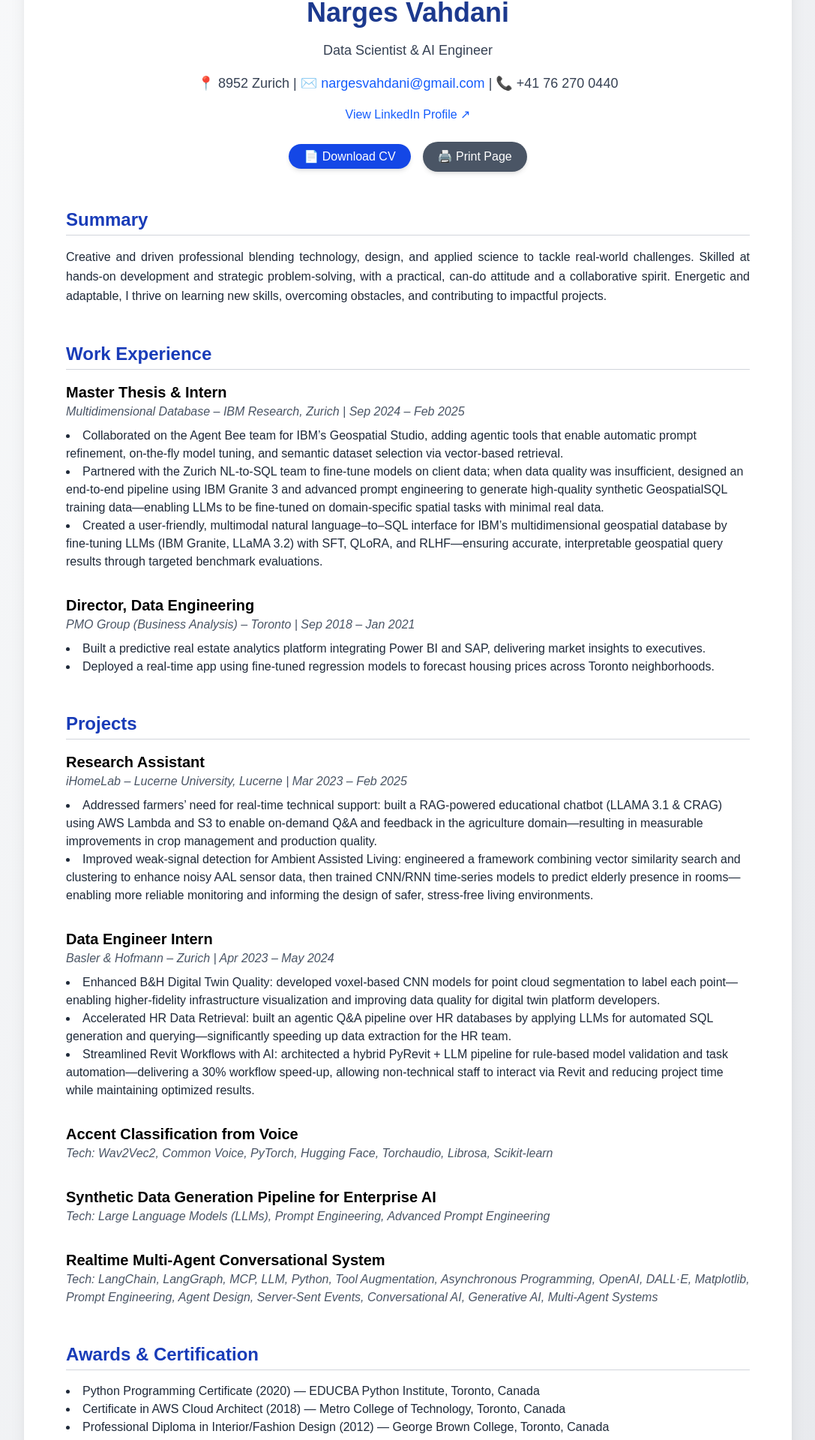
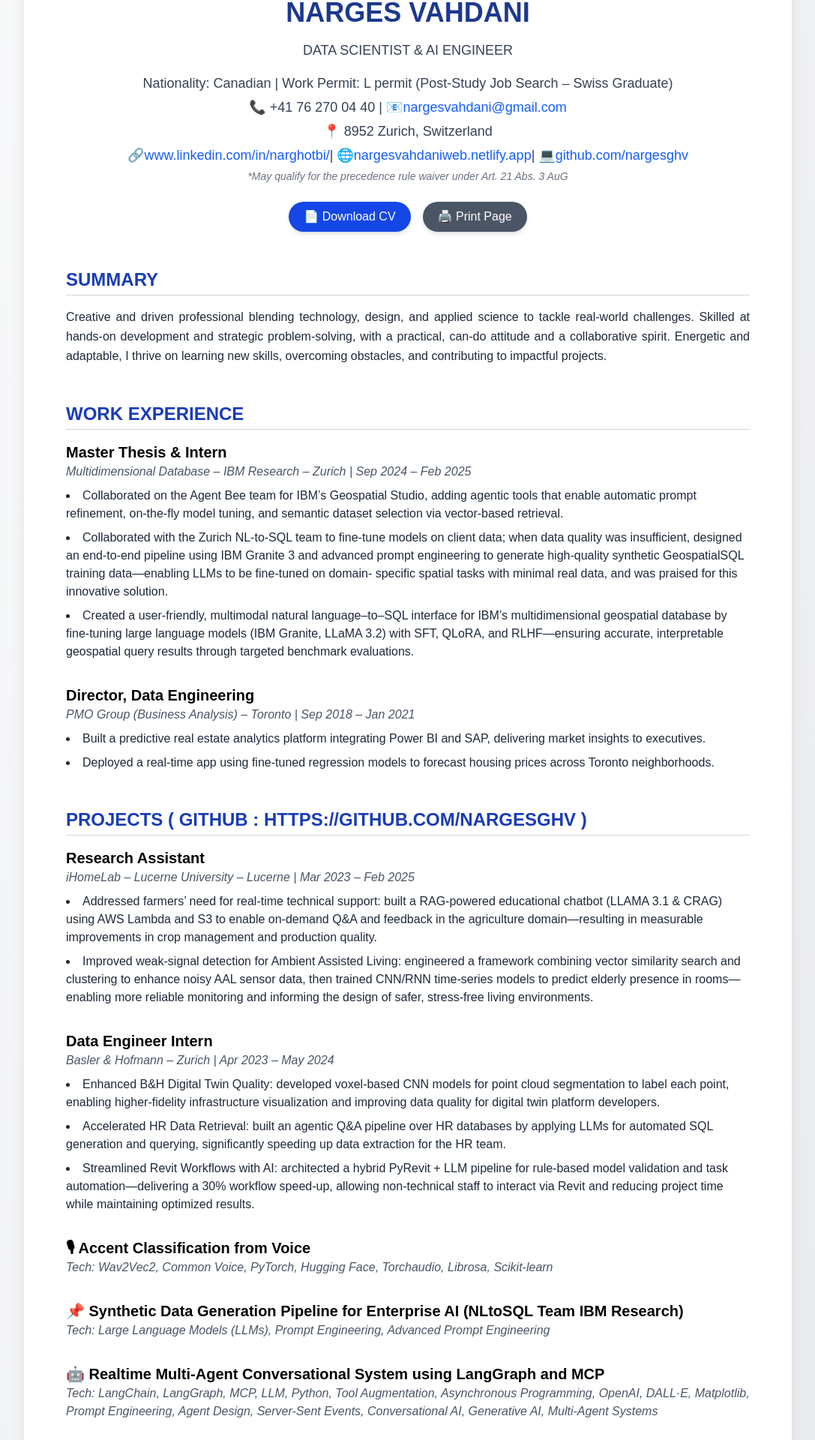
Before and after one commit to nargesghv/my-cv-site, a Next.js app: page /cv in a window 1280 px wide. Shown: the part 400-2320 px from the top of the page at 75% size, without its empty margins (96-1183 px from the left). Built offline with nearby package versions, Linux system fonts and the light colour scheme.

Commit message:
Update CVPage & ProjectsPage, add new project entries and assets

```diff
--- a/src/app/cv/page.tsx
+++ b/src/app/cv/page.tsx
@@ -26,10 +26,10 @@ export default function CVPage() {
       <nav className="flex justify-between items-center px-6 md:px-10 py-4 bg-white/60 dark:bg-gray-800/80 backdrop-blur-lg shadow-md sticky top-0 z-50 mb-8 rounded-xl">
         <div>
           <h1 className="text-xl md:text-2xl font-bold text-blue-900 dark:text-white">
-            Narges Vahdani
+            NARGES VAHDANI
           </h1>
           <h2 className="text-sm md:text-base text-gray-600 dark:text-gray-300">
-            Data Scientist &amp; AI Engineer
+            DATA SCIENTIST & AI ENGINEER
           </h2>
         </div>
         <div className="flex gap-4 items-center">
@@ -56,8 +56,8 @@ export default function CVPage() {
       </nav>
 
       <section className="max-w-5xl mx-auto bg-white dark:bg-gray-900 p-8 md:p-14 shadow-xl rounded-3xl space-y-12 print:shadow-none print:bg-white animate-fade-in">
-        {/* Header */}
-        <header className="text-center space-y-4">
+        {/* Header & Contact */}
+        <header className="space-y-4">
           <div className="flex flex-col items-center justify-center gap-4">
             <Image
               src="/profile.jpg"
@@ -67,29 +67,56 @@ export default function CVPage() {
               className="rounded-full border-4 border-blue-200 shadow-md"
             />
             <h1 className="text-4xl font-bold text-blue-900 dark:text-white">
-              Narges Vahdani
+              NARGES VAHDANI
             </h1>
             <h2 className="text-lg font-medium text-gray-700 dark:text-gray-300">
-              Data Scientist &amp; AI Engineer
+              DATA SCIENTIST & AI ENGINEER
             </h2>
+          </div>
+          <div className="text-center space-y-1">
             <p className="text-md md:text-lg text-gray-700 dark:text-gray-300">
-              📍 8952 Zurich | ✉️{' '}
-              <a
-                href="mailto:nargesvahdani@gmail.com"
-                className="text-blue-600 hover:underline"
-              >
+              Nationality: Canadian | Work Permit: L permit (Post-Study Job Search – Swiss Graduate)
+            </p>
+            <p className="text-md md:text-lg text-gray-700 dark:text-gray-300">
+              📞 +41 76 270 04 40  | 📧
+              <a href="mailto:nargesvahdani@gmail.com" className="text-blue-600 hover:underline">
                 nargesvahdani@gmail.com
-              </a>{' '}
-              | 📞 +41 76 270 0440
+              </a>
             </p>
+            <p className="text-md md:text-lg text-gray-700 dark:text-gray-300">
+              📍 8952 Zurich, Switzerland
+            </p>
+            <p className="text-md md:text-lg text-gray-700 dark:text-gray-300">
+              🔗
               <a
                 href="https://www.linkedin.com/in/narghotbi/"
-              className="text-blue-600 hover:underline font-medium"
+                className="text-blue-600 hover:underline"
                 target="_blank"
               >
-              View LinkedIn Profile ↗
+                www.linkedin.com/in/narghotbi/
               </a>
-            <div className="space-x-4 pt-2 print:hidden">
+                |  🌐
+              <a
+                href="https://nargesvahdaniweb.netlify.app/"
+                className="text-blue-600 hover:underline"
+                target="_blank"
+              >
+                nargesvahdaniweb.netlify.app
+              </a>
+                |  💻
+              <a
+                href="https://github.com/nargesghv"
+                className="text-blue-600 hover:underline"
+                target="_blank"
+              >
+                github.com/nargesghv
+              </a>
+            </p>
+            <p className="text-sm italic text-gray-500 dark:text-gray-400">
+              *May qualify for the precedence rule waiver under Art. 21 Abs. 3 AuG
+            </p>
+          </div>
+          <div className="flex justify-center space-x-4 pt-2 print:hidden">
             <a
               href="/Narges-Vahdani-CV.pdf"
               download
@@ -104,60 +131,63 @@ export default function CVPage() {
               🖨️ Print Page
             </button>
           </div>
-          </div>
         </header>
 
         {/* Summary */}
         <section>
           <h2 className="text-2xl font-semibold border-b border-gray-300 pb-1 mb-4 text-blue-800 dark:text-blue-300">
-            Summary
+            SUMMARY
           </h2>
           <p className="text-justify text-gray-800 dark:text-gray-300 leading-relaxed">
-            Creative and driven professional blending technology, design, and applied science to tackle
-            real-world challenges. Skilled at hands-on development and strategic problem-solving, with
-            a practical, can-do attitude and a collaborative spirit. Energetic and adaptable, I thrive on
-            learning new skills, overcoming obstacles, and contributing to impactful projects.
+            Creative and driven professional blending technology, design, and applied science to tackle real-world
+            challenges. Skilled at hands-on development and strategic problem-solving, with a practical, can-do attitude
+            and a collaborative spirit. Energetic and adaptable, I thrive on learning new skills, overcoming obstacles,
+            and contributing to impactful projects.
           </p>
         </section>
 
-        {/* Work Experiences */}
+        {/* Work Experience */}
         <section>
           <h2 className="text-2xl font-semibold border-b border-gray-300 pb-1 mb-4 text-blue-800 dark:text-blue-300">
-            Work Experience
+            WORK EXPERIENCE
           </h2>
           <div className="space-y-8">
             {/* IBM Research */}
             <div>
-              <h3 className="text-xl font-bold">Master Thesis &amp; Intern</h3>
+              <h3 className="text-xl font-bold">
+                Master Thesis &amp; Intern
+              </h3>
               <p className="italic text-gray-600 dark:text-gray-400">
-                Multidimensional Database – IBM Research, Zurich | Sep 2024 – Feb 2025
+                Multidimensional Database – IBM Research – Zurich  |  Sep 2024 – Feb 2025
               </p>
-              <ul className="list-disc list-inside mt-2 text-gray-800 dark:text-gray-300">
+              <ul className="list-disc list-inside mt-2 text-gray-800 dark:text-gray-300 space-y-2">
                 <li>
                   Collaborated on the Agent Bee team for IBM’s Geospatial Studio, adding agentic tools that enable automatic
                   prompt refinement, on-the-fly model tuning, and semantic dataset selection via vector-based retrieval.
                 </li>
                 <li>
-                  Partnered with the Zurich NL-to-SQL team to fine-tune models on client data; when data quality was insufficient,
-                  designed an end-to-end pipeline using IBM Granite 3 and advanced prompt engineering to generate high-quality
-                  synthetic GeospatialSQL training data—enabling LLMs to be fine-tuned on domain-specific spatial tasks with
-                  minimal real data.
+                  Collaborated with the Zurich NL-to-SQL team to fine-tune models on client data; when data quality was
+                  insufficient, designed an end-to-end pipeline using IBM Granite 3 and advanced prompt engineering to
+                  generate high-quality synthetic GeospatialSQL training data—enabling LLMs to be fine-tuned on domain-
+                  specific spatial tasks with minimal real data, and was praised for this innovative solution.
                 </li>
                 <li>
                   Created a user-friendly, multimodal natural language–to–SQL interface for IBM’s multidimensional geospatial
-                  database by fine-tuning LLMs (IBM Granite, LLaMA 3.2) with SFT, QLoRA, and RLHF—ensuring accurate, interpretable
-                  geospatial query results through targeted benchmark evaluations.
+                  database by fine-tuning large language models (IBM Granite, LLaMA 3.2) with SFT, QLoRA, and RLHF—ensuring
+                  accurate, interpretable geospatial query results through targeted benchmark evaluations.
                 </li>
               </ul>
             </div>
 
             {/* PMO Group */}
             <div>
-              <h3 className="text-xl font-bold">Director, Data Engineering</h3>
+              <h3 className="text-xl font-bold">
+                Director, Data Engineering
+              </h3>
               <p className="italic text-gray-600 dark:text-gray-400">
-                PMO Group (Business Analysis) – Toronto | Sep 2018 – Jan 2021
+                PMO Group (Business Analysis) – Toronto  |  Sep 2018 – Jan 2021
               </p>
-              <ul className="list-disc list-inside mt-2 text-gray-800 dark:text-gray-300">
+              <ul className="list-disc list-inside mt-2 text-gray-800 dark:text-gray-300 space-y-2">
                 <li>
                   Built a predictive real estate analytics platform integrating Power BI and SAP, delivering market insights to executives.
                 </li>
@@ -172,26 +202,25 @@ export default function CVPage() {
         {/* Projects */}
         <section>
           <h2 className="text-2xl font-semibold border-b border-gray-300 pb-1 mb-4 text-blue-800 dark:text-blue-300">
-            Projects
+            PROJECTS  ( GITHUB : HTTPS://GITHUB.COM/NARGESGHV )
           </h2>
           <div className="space-y-8">
             {/* iHomeLab */}
             <div>
               <h3 className="text-xl font-bold">Research Assistant</h3>
               <p className="italic text-gray-600 dark:text-gray-400">
-                iHomeLab – Lucerne University, Lucerne | Mar 2023 – Feb 2025
+                iHomeLab – Lucerne University – Lucerne  |  Mar 2023 – Feb 2025
               </p>
-              <ul className="list-disc list-inside mt-2 text-gray-800 dark:text-gray-300">
+              <ul className="list-disc list-inside mt-2 text-gray-800 dark:text-gray-300 space-y-2">
                 <li>
-                  Addressed farmers’ need for real-time technical support: built a RAG-powered educational chatbot
-                  (LLAMA 3.1 &amp; CRAG) using AWS Lambda and S3 to enable on-demand Q&amp;A and feedback in the agriculture
-                  domain—resulting in measurable improvements in crop management and production quality.
+                  Addressed farmers’ need for real-time technical support: built a RAG-powered educational chatbot (LLAMA 3.1 & CRAG)
+                  using AWS Lambda and S3 to enable on-demand Q&amp;A and feedback in the agriculture domain—resulting in measurable
+                  improvements in crop management and production quality.
                 </li>
                 <li>
                   Improved weak-signal detection for Ambient Assisted Living: engineered a framework combining vector similarity
-                  search and clustering to enhance noisy AAL sensor data, then trained CNN/RNN time-series models to predict
-                  elderly presence in rooms—enabling more reliable monitoring and informing the design of safer, stress-free
-                  living environments.
+                  search and clustering to enhance noisy AAL sensor data, then trained CNN/RNN time-series models to predict elderly
+                  presence in rooms—enabling more reliable monitoring and informing the design of safer, stress-free living environments.
                 </li>
               </ul>
             </div>
@@ -200,39 +229,40 @@ export default function CVPage() {
             <div>
               <h3 className="text-xl font-bold">Data Engineer Intern</h3>
               <p className="italic text-gray-600 dark:text-gray-400">
-                Basler &amp; Hofmann – Zurich | Apr 2023 – May 2024
+                Basler &amp; Hofmann – Zurich  |  Apr 2023 – May 2024
               </p>
-              <ul className="list-disc list-inside mt-2 text-gray-800 dark:text-gray-300">
+              <ul className="list-disc list-inside mt-2 text-gray-800 dark:text-gray-300 space-y-2">
                 <li>
-                  Enhanced B&amp;H Digital Twin Quality: developed voxel-based CNN models for point cloud segmentation to label
-                  each point—enabling higher-fidelity infrastructure visualization and improving data quality for digital twin
-                  platform developers.
+                  Enhanced B&amp;H Digital Twin Quality: developed voxel-based CNN models for point cloud segmentation to label each point,
+                  enabling higher-fidelity infrastructure visualization and improving data quality for digital twin platform developers.
                 </li>
                 <li>
-                  Accelerated HR Data Retrieval: built an agentic Q&amp;A pipeline over HR databases by applying LLMs for automated
-                  SQL generation and querying—significantly speeding up data extraction for the HR team.
+                  Accelerated HR Data Retrieval: built an agentic Q&amp;A pipeline over HR databases by applying LLMs for automated SQL
+                  generation and querying, significantly speeding up data extraction for the HR team.
                 </li>
                 <li>
-                  Streamlined Revit Workflows with AI: architected a hybrid PyRevit + LLM pipeline for rule-based model validation
-                  and task automation—delivering a 30% workflow speed-up, allowing non-technical staff to interact via Revit and
-                  reducing project time while maintaining optimized results.
+                  Streamlined Revit Workflows with AI: architected a hybrid PyRevit + LLM pipeline for rule-based model validation and task
+                  automation—delivering a 30% workflow speed-up, allowing non-technical staff to interact via Revit and reducing project time
+                  while maintaining optimized results.
                 </li>
               </ul>
             </div>
 
             {/* Standalone Projects */}
             <div>
-              <h3 className="text-xl font-bold">Accent Classification from Voice</h3>
-              <p className="italic text-gray-600 dark:text-gray-400">Tech: Wav2Vec2, Common Voice, PyTorch, Hugging Face, Torchaudio, Librosa, Scikit-learn</p>
+              <h3 className="text-xl font-bold">🎙 Accent Classification from Voice</h3>
+              <p className="italic text-gray-600 dark:text-gray-400">
+                Tech: Wav2Vec2, Common Voice, PyTorch, Hugging Face, Torchaudio, Librosa, Scikit-learn
+              </p>
             </div>
             <div>
-              <h3 className="text-xl font-bold">Synthetic Data Generation Pipeline for Enterprise AI</h3>
+              <h3 className="text-xl font-bold">📌 Synthetic Data Generation Pipeline for Enterprise AI (NLtoSQL Team IBM Research)</h3>
               <p className="italic text-gray-600 dark:text-gray-400">
                 Tech: Large Language Models (LLMs), Prompt Engineering, Advanced Prompt Engineering
               </p>
             </div>
             <div>
-              <h3 className="text-xl font-bold">Realtime Multi-Agent Conversational System</h3>
+              <h3 className="text-xl font-bold">🤖 Realtime Multi-Agent Conversational System using LangGraph and MCP</h3>
               <p className="italic text-gray-600 dark:text-gray-400">
                 Tech: LangChain, LangGraph, MCP, LLM, Python, Tool Augmentation, Asynchronous Programming, OpenAI, DALL·E,
                 Matplotlib, Prompt Engineering, Agent Design, Server-Sent Events, Conversational AI, Generative AI, Multi-Agent Systems
@@ -244,17 +274,17 @@ export default function CVPage() {
         {/* Awards & Certification */}
         <section>
           <h2 className="text-2xl font-semibold border-b border-gray-300 pb-1 mb-4 text-blue-800 dark:text-blue-300">
-            Awards &amp; Certification
+            AWARDS AND CERTIFICATION
           </h2>
-          <ul className="list-disc list-inside text-gray-800 dark:text-gray-300">
+          <ul className="list-disc list-inside text-gray-800 dark:text-gray-300 space-y-2">
             <li>
-              Python Programming Certificate (2020) &mdash; EDUCBA Python Institute, Toronto, Canada
+              Python Programming Certificate (2020) — EDUCBA Python Institute, Toronto, Canada
             </li>
             <li>
-              Certificate in AWS Cloud Architect (2018) &mdash; Metro College of Technology, Toronto, Canada
+              Certificate in AWS Cloud Architect (2018) — Metro College of Technology, Toronto, Canada
             </li>
             <li>
-              Professional Diploma in Interior/Fashion Design (2012) &mdash; George Brown College, Toronto, Canada
+              Professional Diploma in Interior/Fashion Design (2012) — George Brown College, Toronto, Canada
             </li>
           </ul>
         </section>
@@ -262,14 +292,14 @@ export default function CVPage() {
         {/* Education */}
         <section>
           <h2 className="text-2xl font-semibold border-b border-gray-300 pb-1 mb-4 text-blue-800 dark:text-blue-300">
-            Education
+            EDUCATION
           </h2>
-          <ul className="list-disc list-inside text-gray-800 dark:text-gray-300">
+          <ul className="list-disc list-inside text-gray-800 dark:text-gray-300 space-y-2">
             <li>
-              Master of Science in Data Science &mdash; HSLU (Lucerne University of Applied Sciences) | Sep 2022 – Feb 2025
+              Master of Science in Data Science — HSLU (Lucerne University of Applied Sciences) | Sep 2022 – Feb 2025
             </li>
             <li>
-              Bachelor of Engineering in Electrical Engineering (Automation &amp; Control Systems) &mdash; IKIU | Sep 2007 – Jan 2011
+              Bachelor of Engineering in Electrical Engineering (Automation & Control Systems) — IKIU | Sep 2007 – Jan 2011
             </li>
           </ul>
         </section>
@@ -277,19 +307,52 @@ export default function CVPage() {
         {/* Technical Skills */}
         <section>
           <h2 className="text-2xl font-semibold border-b border-gray-300 pb-1 mb-4 text-blue-800 dark:text-blue-300">
-            Technical Skills
+            SKILLS
           </h2>
-          <ul className="columns-2 md:columns-3 gap-4 list-disc list-inside text-gray-800 dark:text-gray-300">
+          <ul className="columns-2 md:columns-3 gap-4 list-disc list-inside text-gray-800 dark:text-gray-300 space-y-1">
             <li>AI/ML: GPT-4, LLaMA, Hugging Face, PyTorch, TensorFlow, Scikit-learn, RLHF, QLoRA, Wav2Vec2</li>
-            <li>GenAI &amp; Agents: LangChain, LangGraph, OpenAI Assistants API, RAG, GraphRAG, Prompt Engineering</li>
+            <li>GenAI & Agents: LangChain, LangGraph, OpenAI Assistants API, RAG, GraphRAG, Prompt Engineering</li>
             <li>Computer Vision: YOLOv8, OpenCV, 3D Reconstruction, SLAM, Image-to-Text, WebXR, Unity3D</li>
             <li>Data Engineering: Kafka, Airflow, FastAPI, Docker, Kubernetes, PostgreSQL, MongoDB, DBT</li>
-            <li>MLOps &amp; Deployment: CI/CD (GitHub Actions), Azure, GCP (Vertex AI, BigQuery), AWS (SageMaker)</li>
-            <li>Analytics &amp; BI: Power BI, Streamlit, SQL, Experiment Design, A/B Testing, Feature Importance</li>
-            <li>NLP &amp; Search: Text-to-SQL, Semantic Search, pgvector, Neo4j, Cypher, LangChain Tools</li>
+            <li>MLOps & Deployment: CI/CD (GitHub Actions), Azure, GCP (Vertex AI, BigQuery), AWS (SageMaker)</li>
+            <li>Analytics & BI: Power BI, Streamlit, SQL, Experiment Design, A/B Testing, Feature Importance</li>
+            <li>NLP & Search: Text-to-SQL, Semantic Search, pgvector, Neo4j, Cypher, LangChain Tools</li>
             <li>Software Dev: REST APIs, Pydantic, JSON, Jupyter, React (basic integration)</li>
             <li>Soft Skills: Technical leadership, agile mindset, cross-functional teamwork, mentoring</li>
             <li>Languages: English (fluent)</li>
+          </ul>
+        </section>
+
+        {/* Additional Projects */}
+        <section>
+          <h2 className="text-2xl font-semibold border-b border-gray-300 pb-1 mb-4 text-blue-800 dark:text-blue-300">
+            ADDITIONAL PROJECTS
+          </h2>
+          <ul className="list-disc list-inside text-gray-800 dark:text-gray-300 space-y-2">
+            <li>
+              📜 GraphRAG Legal Contract Intelligence — Tech: LangChain, Neo4j, FastAPI, Cypher, Pydantic
+            </li>
+            <li>
+              🛠 DriftAlert: Real-Time AI-Powered Schema Monitoring System — Tech: GPT-4o, LangChain Agents, PostgreSQL, Kafka, Guardrails, Pydantic, JSON
+            </li>
+            <li>
+              🗂 LangGraph AI Document Classifier — Tech: LangGraph, GPT-4, FastAPI, React, Tailwind, SQLite, Streamlit
+            </li>
+            <li>
+              💬 Real-Time AI Chatbot Project — Tech: GPT-4, Kafka, MongoDB, FAISS, FastAPI, Sentence Transformers
+            </li>
+            <li>
+              📈 Real-Time Business Insights Platform — Tech: Python, Kafka, Azure Cognitive Search, Ollama LLM, FastAPI, LLMOps
+            </li>
+            <li>
+              🏠 Real Estate Forecasting Platform — Tech: XGBoost, FAISS, FastAPI, Azure Blob, Azure SQL, Power BI
+            </li>
+            <li>
+              🖼 Real-Time Image Classification System — Tech: TensorFlow, CNN, Kafka, FastAPI, Docker, OpenCV
+            </li>
+            <li>
+              🩺 MachiStages of Menopause – Health Education Project — Tech: Gradient Boosting, Linear Regression, Synthetic Data, Feature Importance
+            </li>
           </ul>
         </section>
 
@@ -309,6 +372,20 @@ export default function CVPage() {
               className="text-blue-600 dark:text-blue-400 hover:underline"
             >
               🔗 LinkedIn
+            </a>
+            <a
+              href="https://nargesvahdaniweb.netlify.app/"
+              target="_blank"
+              className="text-blue-600 dark:text-blue-400 hover:underline"
+            >
+              🌐 Website
+            </a>
+            <a
+              href="https://github.com/nargesghv"
+              target="_blank"
+              className="text-blue-600 dark:text-blue-400 hover:underline"
+            >
+              💻 GitHub
             </a>
             <a
               href="/Narges-Vahdani-CV.pdf"
```
Lines whose indentation alone changed are shown as unchanged.
